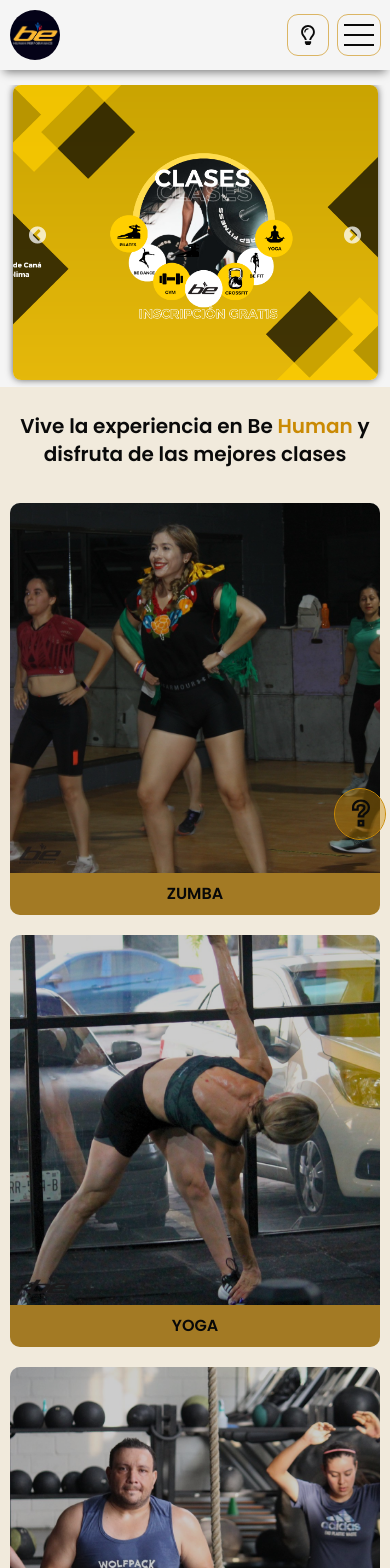
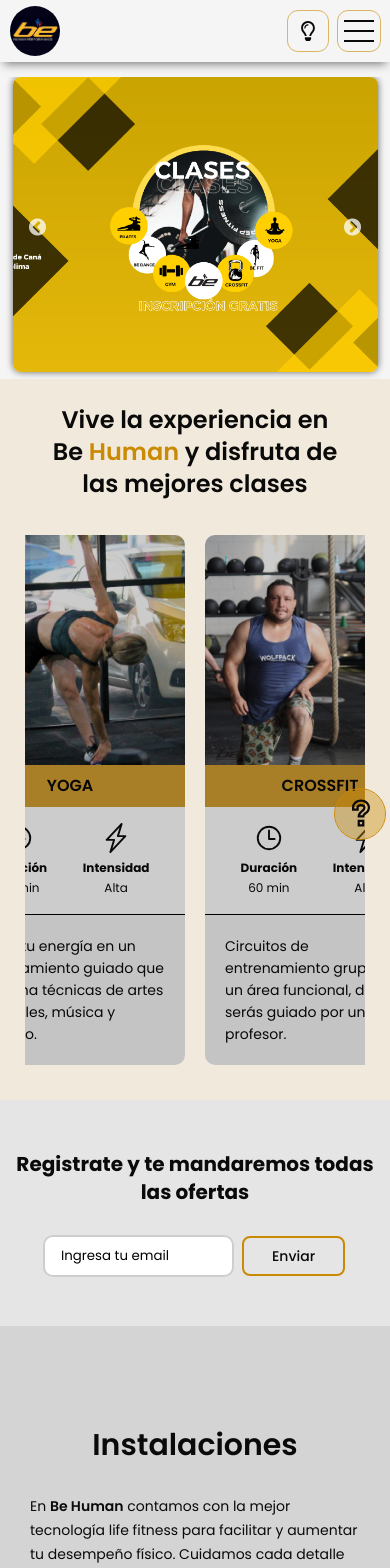
Before and after one commit to adrife2005/BE_HUMAN_FRONTEND, a React (Vite) app: page / in a window 390 px wide. Shown: the top 1568 px of the page. Built offline with nearby package versions, Linux system fonts and the light colour scheme.

Commit message:
#12 Commit, Added => Workin to finish the new pages, and the contanct page

```diff
--- a/src/components/Facilities2.jsx
+++ b/src/components/Facilities2.jsx
@@ -2,19 +2,17 @@ import '../css/components/facilities.css'
 import { useState } from 'react'
 
 const Facilities = () => {
+  const arrImages = ['./be_ins_1.jpg', './be_ins_2.jpg', './be_ins_3.jpg', './be_ins_4.jpg', './be_ins_5.jpg', './be_ins_6.jpg', './be_ins_7.jpg', './be_ins_8.jpg', './be_ins_9.jpg','./be_ins_10.jpg', './be_ins_1.jpg', './be_ins_2.jpg', './be_ins_3.jpg']
   const [imageOpen, setImageOpen] = useState(false);
-  const [img, setImg] = useState('')
 
-  const openImg = (pic) => {
+  const openImg = () => {
     document.body.style.overflowY = 'hidden'
     setImageOpen(true)
-    setImg(pic)
   }
 
   const closeImg = () => {
     document.body.style.overflowY = 'visible'
     setImageOpen(false)
-    setImg('')
   }
 
   return (
@@ -29,22 +27,29 @@ const Facilities = () => {
         <div className="facilities__posts">
           {
             <>
-            <img id='1'  src="./be_ins_1.jpg" alt="" className='facilities__img facilities__1' onClick={() => openImg(document.getElementById('1').src)} />
-            <img id='2'  src="./be_ins_2.jpg" alt="" className="facilities__img facilities__5"   onClick={() => openImg(document.getElementById('2').src)}/>
-            <img id='3'  src="./be_ins_3.jpg" alt="" className="facilities__img facilities__2"  onClick={() => openImg(document.getElementById('3').src)} />
-            <img id='4'  src="./be_ins_4.jpg" alt="" className="facilities__img facilities__3"  onClick={() => openImg(document.getElementById('4').src)} />
-            <img id='5'  src="./be_ins_5.jpg" alt="" className="facilities__img facilities__4"   onClick={() => openImg(document.getElementById('5').src)}/>
-            <img id='6'  src="./be_ins_6.jpg" alt="" className="facilities__img facilities__7"   onClick={() => openImg(document.getElementById('6').src)}/>
-            <img id='7'  src="./be_ins_7.jpg" alt="" className="facilities__img facilities__6"   onClick={() => openImg(document.getElementById('7').src)}/>
-            <img id='8'  src="./be_ins_8.jpg" alt="" className="facilities__img facilities__6"   onClick={() => openImg(document.getElementById('8').src)}/>
-            <img id='9'  src="./be_ins_9.jpg" alt="" className="facilities__img facilities__6"   onClick={() => openImg(document.getElementById('9').src)}/>
-            <img id='10'  src="./be_ins_10.jpg" alt="" className="facilities__img facilities__6"   onClick={() => openImg(document.getElementById('10').src)}/>
+            <img id='1'  src="./be_ins_1.jpg" alt="" className='facilities__img facilities__1' onClick={() => openImg()} />
+            <img id='2'  src="./be_ins_2.jpg" alt="" className="facilities__img facilities__5"  onClick={() => openImg()} />
+            <img id='3'  src="./be_ins_3.jpg" alt="" className="facilities__img facilities__2"   onClick={() => openImg()}/>
+            <img id='4'  src="./be_ins_4.jpg" alt="" className="facilities__img facilities__3"  onClick={() => openImg()} />
+            <img id='5'  src="./be_ins_5.jpg" alt="" className="facilities__img facilities__4"  onClick={() => openImg()}/>
+            <img id='6'  src="./be_ins_6.jpg" alt="" className="facilities__img facilities__7"  onClick={() => openImg()}/>
+            <img id='7'  src="./be_ins_7.jpg" alt="" className="facilities__img facilities__6"  onClick={() => openImg()}/>
+            <img id='8'  src="./be_ins_8.jpg" alt="" className="facilities__img facilities__6"   onClick={() => openImg()}/>
+            <img id='9'  src="./be_ins_9.jpg" alt="" className="facilities__img facilities__6"  onClick={() => openImg()} />
+            <img id='10'  src="./be_ins_10.jpg" alt="" className="facilities__img facilities__6" onClick={() => openImg()} />
             </>
           }
         </div>
       </div>
       <div onClick={closeImg} className={imageOpen ? 'facilities__showfullimg' : ''}>
-        <img className='facilities__imgOpen' src={img} />
+        <div className={imageOpen ? 'img__container' : ''}>
+          { innerWidth > 500 ? '' :
+            imageOpen ?
+            arrImages.map((img, inx) =>
+                <img key={inx} className={imageOpen ? 'facilities__imgOpen' : 'facilities__closeImg '}  src={img} />
+              ) : ''
+            }
+        </div>
       </div>
     </section>
   )
--- a/src/components/Header.jsx
+++ b/src/components/Header.jsx
@@ -25,6 +25,7 @@ const Header = () => {
     } else {
       setOnScroll(false)
     }
+
   })
 
 
--- a/src/components/Hero.jsx
+++ b/src/components/Hero.jsx
@@ -3,6 +3,10 @@ import { slides } from '../data/carouselData.json';
 import Slider from "react-slick";
 import "slick-carousel/slick/slick.css";
 import "slick-carousel/slick/slick-theme.css";
+import { IoTimeOutline } from "react-icons/io5";
+import { BsLightningCharge } from "react-icons/bs";
+
+
 
 function SampleNextArrow(props) {
   const { className, style, onClick } = props;
@@ -63,12 +67,29 @@ const Hero = () => {
           <div className="hero__content">
             <div  className="hero__content__container">
               <div  className= 'box__front'>
-                  <div className="hero__content__img">
+                <div className="hero__content__img">
                     <img src="be_zumba.jpg" alt="First Image of Zumba" />
                   </div>
                     <div className="hero__content__name">
                       <p>ZUMBA</p>
                   </div>
+                  <div className="hero__content__wrap">
+                      <div className="duracion">
+                        <IoTimeOutline />
+                        <p className='hero__one'>Duración</p>
+                        <p className='hero__two'>60 <span>min</span></p>
+                  </div>
+                  <div className="intencidad">
+                        <BsLightningCharge />
+                        <p className='hero__one'>Intensidad</p>
+                        <p className='hero__two'>Alta</p>
+                      </div>
+                </div>
+                <hr className='hero__content__line'/>
+                <div className="hero__content__info">
+                  <p>      Diviértete y combina el baile con una rutina de ejercicio al ritmo de la música, mejora tu condición y coordinación
+                  </p>
+                </div>
               </div>
 
             </div>
@@ -79,7 +100,24 @@ const Hero = () => {
                   </div>
                     <div className="hero__content__name">
                       <p>YOGA</p>
+                </div>
+                <div className="hero__content__wrap">
+                      <div className="duracion">
+                        <IoTimeOutline />
+                        <p className='hero__one'>Duración</p>
+                        <p className='hero__two'>60 <span>min</span></p>
                   </div>
+                  <div className="intencidad">
+                        <BsLightningCharge />
+                        <p className='hero__one'>Intensidad</p>
+                        <p className='hero__two'>Alta</p>
+                      </div>
+                </div>
+                <hr className='hero__content__line'/>
+                <div className="hero__content__info">
+                  <p>       Libera tu energía en un entrenamiento guiado que combina técnicas de artes marciales, música y ejercicio.
+                  </p>
+                </div>
               </div>
 
             </div>
@@ -91,7 +129,25 @@ const Hero = () => {
                   </div>
                     <div className="hero__content__name">
                       <p>CROSSFIT</p>
+                </div>
+                <div className="hero__content__wrap">
+                      <div className="duracion">
+                        <IoTimeOutline />
+                        <p className='hero__one'>Duración</p>
+                        <p className='hero__two'>60 <span>min</span></p>
                   </div>
+                  <div className="intencidad">
+                        <BsLightningCharge />
+                        <p className='hero__one'>Intensidad</p>
+                        <p className='hero__two'>Alta</p>
+                      </div>
+                </div>
+                <hr className='hero__content__line'/>
+                <div className="hero__content__info">
+                  <p>       Circuitos de entrenamiento grupal en un área funcional, donde serás guiado por un profesor.
+
+                  </p>
+                </div>
               </div>
 
               </div>
@@ -102,7 +158,24 @@ const Hero = () => {
                   </div>
                     <div className="hero__content__name">
                       <p>GYM</p>
+                </div>
+                <div className="hero__content__wrap">
+                      <div className="duracion">
+                        <IoTimeOutline />
+                        <p className='hero__one'>Duración</p>
+                        <p className='hero__two'>60 <span>min</span></p>
                   </div>
+                  <div className="intencidad">
+                        <BsLightningCharge />
+                        <p className='hero__one'>Intensidad</p>
+                        <p className='hero__two'>Alta</p>
+                      </div>
+                </div>
+                <hr className='hero__content__line'/>
+                <div className="hero__content__info">
+                  <p>      Diviértete y combina el baile con una rutina de ejercicio al ritmo de la música, mejora tu condición y coordinación
+                  </p>
+                </div>
               </div>
 
             </div>
--- a/src/css/components/header.css
+++ b/src/css/components/header.css
@@ -8,8 +8,8 @@
 }
 
 .header__active {
-  background-color: rgb(212, 212, 212, 1);
   transition: 1s ease-in-out;
+  background-color: rgb(250, 250, 250, 0.9);
 }
 
 .header__wrapper {
@@ -38,6 +38,7 @@
 
 .header__item__link {
   font-size: var(--text-sm);
+  font-weight: 500;
   padding: 10px;
   border-radius: 10px;
 }
@@ -344,6 +345,6 @@
   }
 
   .header {
-    padding: 10px 10px;
+    padding: 6px 10px;
   }
 }
--- a/src/css/components/hero.css
+++ b/src/css/components/hero.css
@@ -34,9 +34,7 @@
   align-items: center;
   justify-content: center;
   margin-top: 50px;
-  gap: 60px;
-  height: 100%;
-  flex-wrap: wrap;
+  gap: 40px;
 }
 
 .hero__wrapper {
@@ -47,7 +45,7 @@
 }
 
 .hero__content__title {
-  font-size: var(--text-2xl);
+  font-size: var(--text-3xl);
   font-weight: 600;
   text-align: center;
   padding: 0 20px;
@@ -58,42 +56,30 @@
 }
 
 .hero__content__container {
-  position: relative;
+  max-width: 300px;
   padding: 10px;
-  height: 100%;
+  border-radius: 10px;
+  cursor: pointer;
 }
 
 .box__front {
-  width: 300px;
-  height: 100%;
-  background-color: var(--clr-neutral300);
-  border-radius: 10px;
   position: relative;
-  cursor: pointer;
 }
 
 .box__front:hover {
-  outline: px solid #ca8a04;
-}
-
-.hero__content__img {
-  width: 100%;
-  height: 90%;
+  outline: 3px solid #ca8a04;
+  border-radius: 10px;
 }
 
 .hero__content__img img {
-  object-fit: cover;
-  object-position: top;
   border-top-left-radius: 10px;
   border-top-right-radius: 10px;
-  width: 100%;
-  height: 100%;
 }
 
 .hero__content__img::after {
   content: '';
+  top: 0;
   position: absolute;
-  top: 0;
   background-color: rgb(0, 0, 0, 0.2);
   border-radius: 10px;
   width: 100%;
@@ -102,19 +88,80 @@
 }
 
 .hero__content__name {
-  width: 100%;
-  height: 10%;
   background-color: rgb(202, 138, 4, 0.8);
-
   font-weight: 600;
   padding: 4px 0;
-  border-bottom-left-radius: 10px;
-  border-bottom-right-radius: 10px;
 }
 
 .hero__content__name p {
   text-align: center;
   padding: 5px 0;
+}
+
+.hero__content__wrap {
+  background-color: white;
+  display: flex;
+  align-items: center;
+  justify-content: space-evenly;
+  padding: 16px 0;
+}
+
+.hero__content__line {
+  margin-inline: auto;
+  border: 0;
+  border-bottom: 1px solid black;
+}
+
+.hero__content__wrap .duracion {
+  display: flex;
+  align-items: center;
+  justify-content: center;
+  flex-direction: column;
+  text-align: center;
+}
+
+.hero__content__wrap .duracion svg {
+  margin-bottom: 5px;
+  font-size: var(--text-3xl);
+}
+
+.hero__content__wrap .duracion .hero__one {
+  font-size: var(--text-xs);
+  font-weight: 700;
+}
+
+.hero__content__wrap .duracion .hero__two {
+  font-size: var(--text-xs);
+}
+
+.hero__content__wrap .intencidad {
+  text-align: center;
+  display: flex;
+  align-items: center;
+  justify-content: center;
+  flex-direction: column;
+}
+
+.hero__content__wrap .intencidad svg {
+  margin-bottom: 5px;
+  font-size: var(--text-3xl);
+}
+
+.hero__content__wrap .intencidad .hero__one {
+  font-size: var(--text-xs);
+  font-weight: 700;
+}
+
+.hero__content__wrap .intencidad .hero__two {
+  font-size: var(--text-xs);
+}
+
+.hero__content__info {
+  padding: 20px;
+  font-size: var(--text-sm);
+  background-color: var(--bg-color);
+  border-bottom-left-radius: 10px;
+  border-bottom-right-radius: 10px;
 }
 
 /* 2xl */
@@ -125,6 +172,13 @@
     justify-content: center;
     margin-top: 50px;
     gap: 0px;
+  }
+
+  .hero__content__title {
+    font-size: var(--text-2xl);
+    font-weight: 600;
+    text-align: center;
+    padding: 0 20px;
   }
 }
 
@@ -139,10 +193,6 @@
     flex-wrap: wrap;
   }
 
-  .hero__content__container {
-    position: relative;
-    padding: 10px;
-  }
   .hero__wrapper {
     padding-top: 35px;
     padding-bottom: 35px;
@@ -179,6 +229,10 @@
     gap: 0px;
     flex-wrap: wrap;
   }
+
+  .hero__content__container {
+    max-width: 400px;
+  }
 }
 
 /* xs */
@@ -186,25 +240,28 @@
   .hero__slide {
     object-fit: cover;
   }
+
   .box__front {
     transform: rotateX(0) rotateY(360deg);
-    width: 100%;
-    height: 100%;
-    background-color: var(--clr-neutral300);
-    border-radius: 10px;
     transition: all 1s ease-in-out;
-    position: relative;
+  }
+
+  .hero__content {
+    scroll-snap-type: x mandatory;
+    scroll-padding: 0 25px;
+    overflow-x: scroll;
+    flex-wrap: wrap-reverse;
+    flex-wrap: nowrap;
   }
 
   .hero__content__container {
-    position: relative;
-    width: 100%;
+    scroll-snap-align: center;
+    min-width: 250px;
   }
 
-  .hero__content__title {
-    font-size: var(--text-xl);
-    font-weight: 600;
-    text-align: center;
-    padding: 0 20px;
+  .hero__wrapper {
+    padding-top: 25px;
+    padding-bottom: 25px;
+    padding-inline: 25px;
   }
 }
```
Also changed, not shown: src/components/Footer.jsx (+1 -29 lines), src/css/components/facilities.css (+34 -24 lines).
